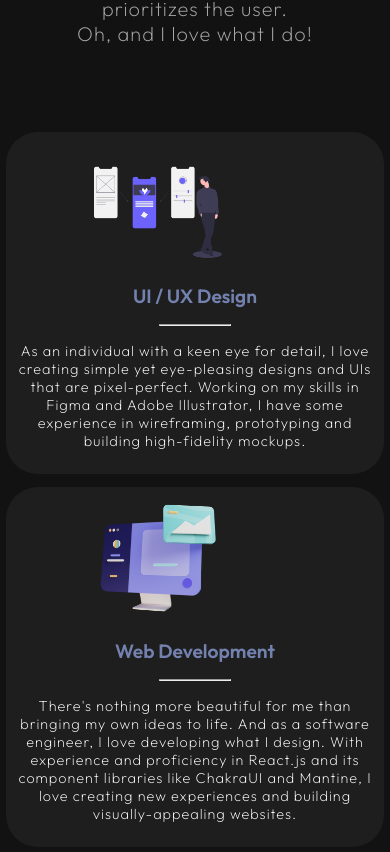
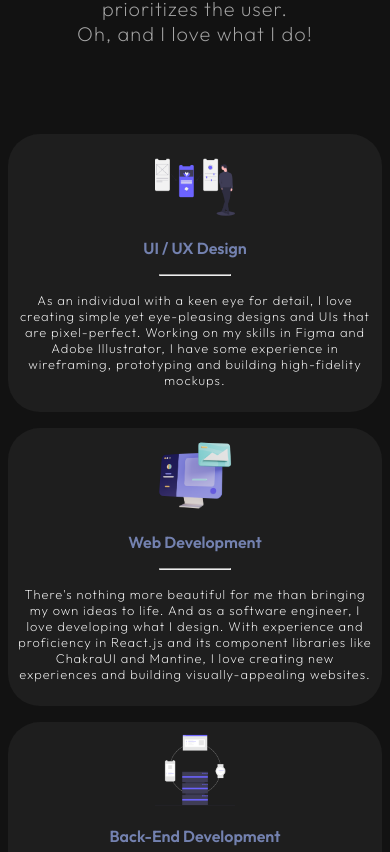
Before and after one commit to ruchirmalik/Portfolio, a React (Create React App) app: page / in a window 390 px wide. Shown: the part 1172-2024 px from the top of the page. Built offline with nearby package versions, Linux system fonts and the light colour scheme.

Commit message:
responsivenss attempt #2

```diff
--- a/src/components/Skills/skills.css
+++ b/src/components/Skills/skills.css
@@ -105,16 +105,23 @@
 
 @media screen and (max-width: 1024px) {
   .skillBarText > h2 {
-    font-size: 1.2rem;
+    font-size: 1rem;
     font-weight: 600;
   }
 
   .skillBarText > p {
-    font-size: 0.9rem;
+    font-size: 0.8rem;
     font-weight: 200;
   }
   .skillBar {
     padding: 0.5rem;
-    margin: 0.4rem;
+    margin: 0.5rem;
+  }
+  .skillBarImg {
+    height: 5rem;
+    width: 5rem;
+    object-fit: cover;
+    margin: 0rem auto;
+    text-align: center;
   }
 }
```
